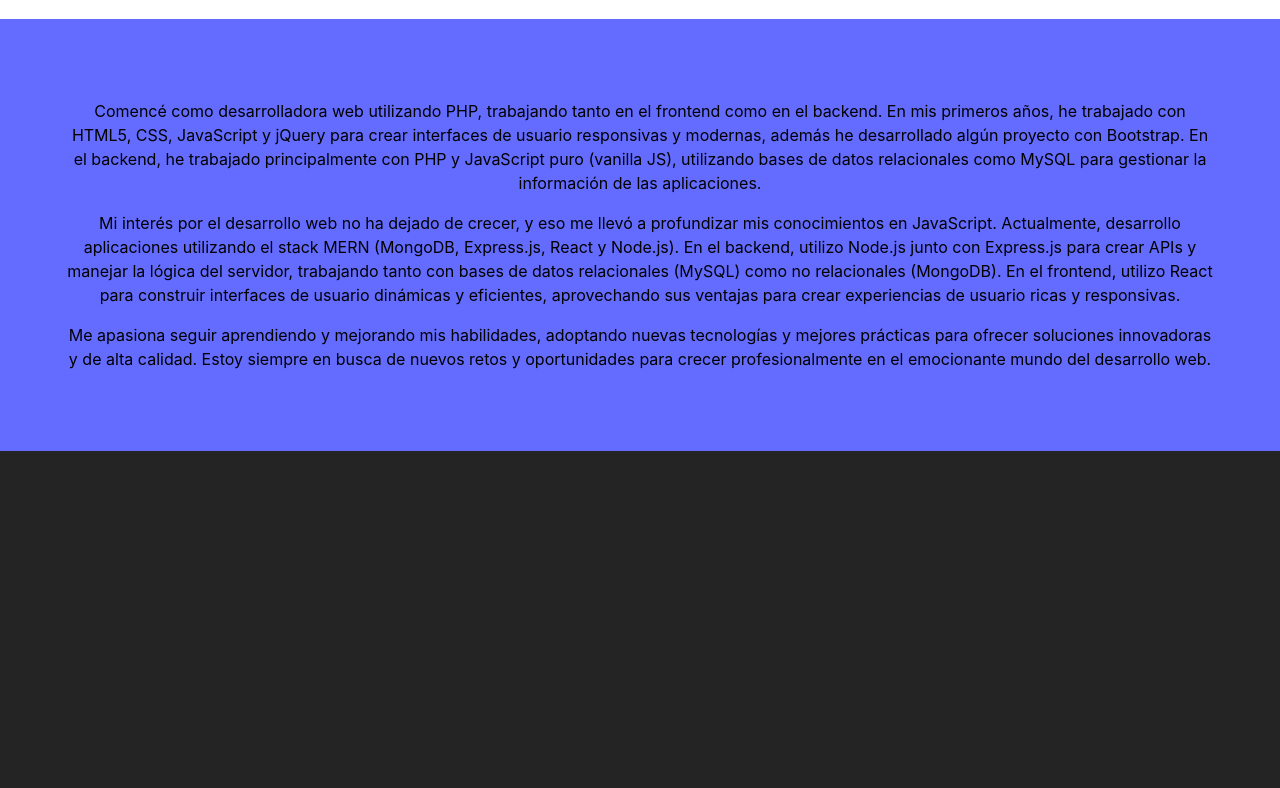
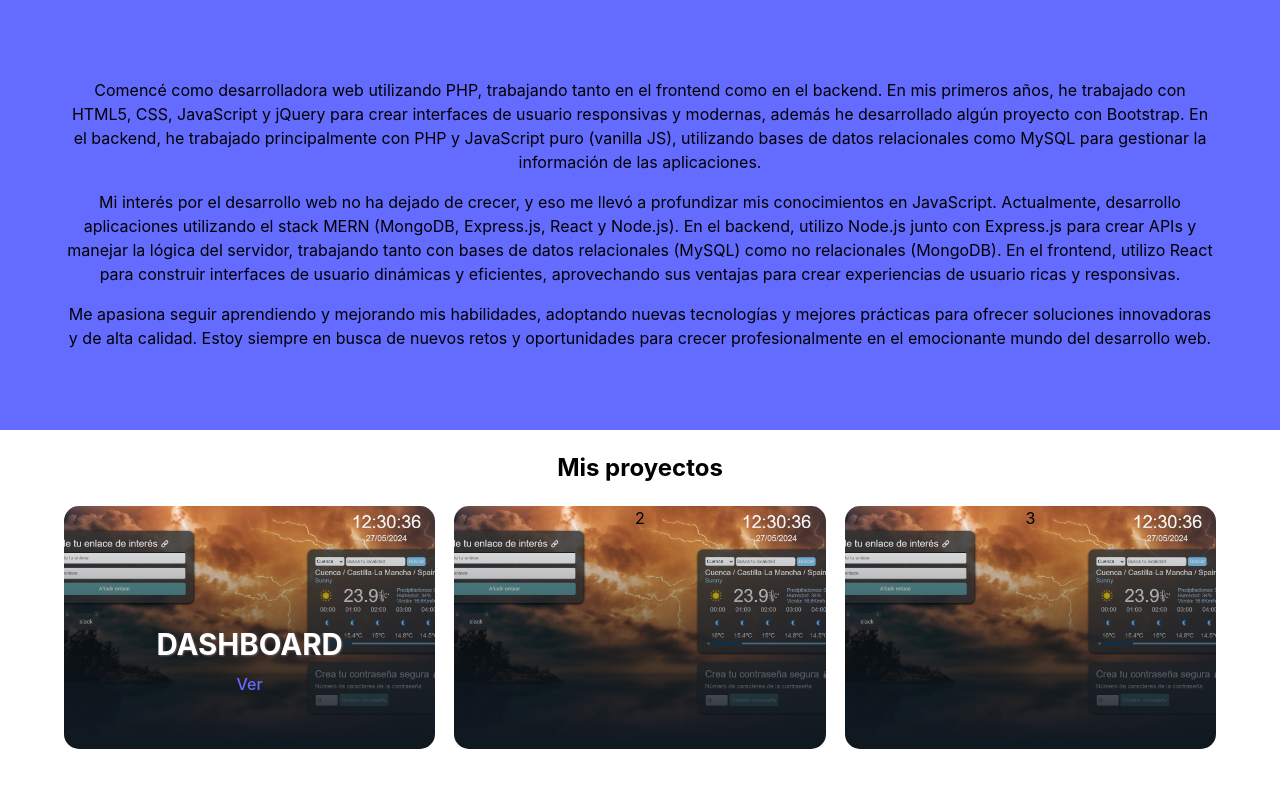
Before and after one commit to Anigm89/portfolio, a React (Vite) app: page / in a window 1280 px wide. Shown: the part 594-1382 px from the top of the page. Before the commit the page ends 1045 px from the top, so only its background shows below. Built offline with nearby package versions, Linux system fonts and the light colour scheme.

Commit message:
creando proyectso home

```diff
--- a/src/App.jsx
+++ b/src/App.jsx
@@ -1,14 +1,14 @@
 import './App.css';
 import React from 'react';
+import RoutesApp from './routes/RoutesApp';
 import { ThemeProvider } from './themes/ThemeContext';
-import Home from './pages/Home';
 
 const App = () => {
 
   return (
     <>
     <ThemeProvider>
-       <Home />
+       <RoutesApp />
     </ThemeProvider>
     </>
   );
--- a/src/index.css
+++ b/src/index.css
@@ -35,7 +35,7 @@ h1 {
   font-size: 3.2em;
   line-height: 1.1;
 }
-
+li{list-style: none;}
 nav {
   display: flex;
   justify-content: space-between;
@@ -147,7 +147,7 @@ button:focus-visible {
 
 .dark {
   background-color: #242424;
-  color: #ccc;
+  color: #fff;
   transition: all 1s;
 
 }
@@ -163,10 +163,89 @@ button:focus-visible {
 
 .img1{
   width: 55%;
-  margin: 3% auto;
+  margin: 3% auto 0;
 }
 .about{
   width: 90%;
   padding: 5%;
   background-color: #646cff;
 }
+
+.listado-trabajos{
+    width: 90vw;
+    margin: 0px;
+    padding: 0;
+    display: flex;
+    flex-direction: row;
+    justify-content:space-between;
+    align-items: center ;
+    margin-bottom: 5%;
+}
+.listado-trabajos li {
+  float: left;
+  width: 0px;
+  margin-right: 0px;
+  height: 0px;
+  overflow: hidden;
+  background-size: cover;
+  background-position: center top;
+  border-radius: 15px;
+}
+.listado-trabajos li.visible {
+  width: 29vw;
+  height: 19vw;
+}
+.datacontainer{
+  opacity: 1;
+   width:100%;
+   height:100%;
+}
+.datacontainer:hover{
+   background:#101820;
+   opacity: 0.8;
+   width:100%;
+   height:100%;
+   z-index: 10;
+}
+.listado-trabajos li .datacontainer h3 {
+  font-weight: bold;
+  font-size: 2.3vw;
+  line-height: normal;
+  text-transform: uppercase;
+  text-align: center;
+  width: 100%;
+  margin-top: 0;
+  position: relative;
+  top: 15vh;
+  transition: 0.8s;
+  color: #fff;
+  text-shadow: 1px 1px 2px #625b5b;
+  margin-bottom: 10px;
+
+}
+.description{opacity: 0; display: none;}
+.ver{
+  position: relative;
+  top: 15vh;
+}
+.listado-trabajos li .datacontainer:hover h3 {
+  position: relative;
+  top: 5vh;
+}
+.listado-trabajos li .datacontainer:hover .ver {
+  position: relative;
+  top: 20vh;
+}
+.listado-trabajos li .datacontainer:hover .description {
+  opacity: 1;
+  display: block;
+  transition: opacity 0.8s;
+  color:#fff ;
+  position: relative;
+  top: 10vh;
+}
+
+
+.proyecto1{
+  background-image: linear-gradient(to bottom, rgba(16, 24, 32, 0) 3%, #101820 98%), url(../assets/img/p1.png);
+}
--- a/src/pages/Home.jsx
+++ b/src/pages/Home.jsx
@@ -1,5 +1,5 @@
 import { useTheme } from '../themes/ThemeContext.jsx'
-import Boton from '../components/Button.jsx';
+import { Link } from 'react-router-dom';
 
 function Home(){
       const { theme } = useTheme()
@@ -7,10 +7,9 @@ function Home(){
     return(
         <>
         <section className={`App ${theme}`}>
-        <Boton />
             <h1>Hola, soy Ani </h1>
             <h3>Full Stack developer</h3>
-            <img src="../../assets/img/1.png" alt="img" className='img1' />
+            <img src="../../assets/img/sinfondo.png" alt="img" className='img1' />
             <div className='about'>
                 <p>Comencé como desarrolladora web utilizando PHP, trabajando tanto en el frontend como en el backend. En mis primeros años, he trabajado con HTML5, CSS, JavaScript y jQuery para crear interfaces de usuario responsivas y modernas, además he desarrollado algún proyecto con Bootstrap.
                     En el backend, he trabajado principalmente con PHP y JavaScript puro (vanilla JS), utilizando bases de datos relacionales como MySQL para gestionar la información de las aplicaciones.</p>
@@ -18,6 +17,21 @@ function Home(){
                     En el frontend, utilizo React para construir interfaces de usuario dinámicas y eficientes, aprovechando sus ventajas para crear experiencias de usuario ricas y responsivas.</p>
                 <p>Me apasiona seguir aprendiendo y mejorando mis habilidades, adoptando nuevas tecnologías y mejores prácticas para ofrecer soluciones innovadoras y de alta calidad. Estoy siempre en busca de nuevos retos y oportunidades para crecer profesionalmente en el emocionante mundo del desarrollo web.</p>
             </div>
+            <div>
+                <h2>Mis proyectos</h2>
+                <ul className="listado-trabajos">
+                    <li className='visible proyecto1'>
+                        <div className='datacontainer'>
+                            <h3>Dashboard</h3>
+                            <p className='description'>hola</p>
+                            <Link to="/proyecto1" className='ver'>Ver</Link>
+                        </div>
+
+                    </li>
+                    <li className='visible proyecto1'>2</li>
+                    <li className='visible proyecto1'>3</li>
+                </ul>
+            </div>
         </section>
         </>
     )
--- /dev/null
+++ b/src/routes/RoutesApp.jsx
@@ -0,0 +1,24 @@
+import { BrowserRouter as Router, Routes, Route, Link } from 'react-router-dom';
+import { useTheme } from '../themes/ThemeContext.jsx'
+import Home from '../pages/Home';
+import Profile from '../pages/Profile';
+import Boton from '../components/Button.jsx';
+
+function RoutesApp(){
+
+    const { theme } = useTheme()
+
+    return(
+
+        <Router>
+            <section className={`App ${theme}`}>
+                <Boton />
+                <Routes>
+                    <Route path='/' element={<Home />} />
+                    <Route path='/proyecto1' element={<Profile />} />
+                </Routes>
+            </section>
+        </Router>
+    )
+}
+export default RoutesApp;
```
Also changed, not shown: assets/img/p1.png (added), assets/img/sinfondo.png (added).
